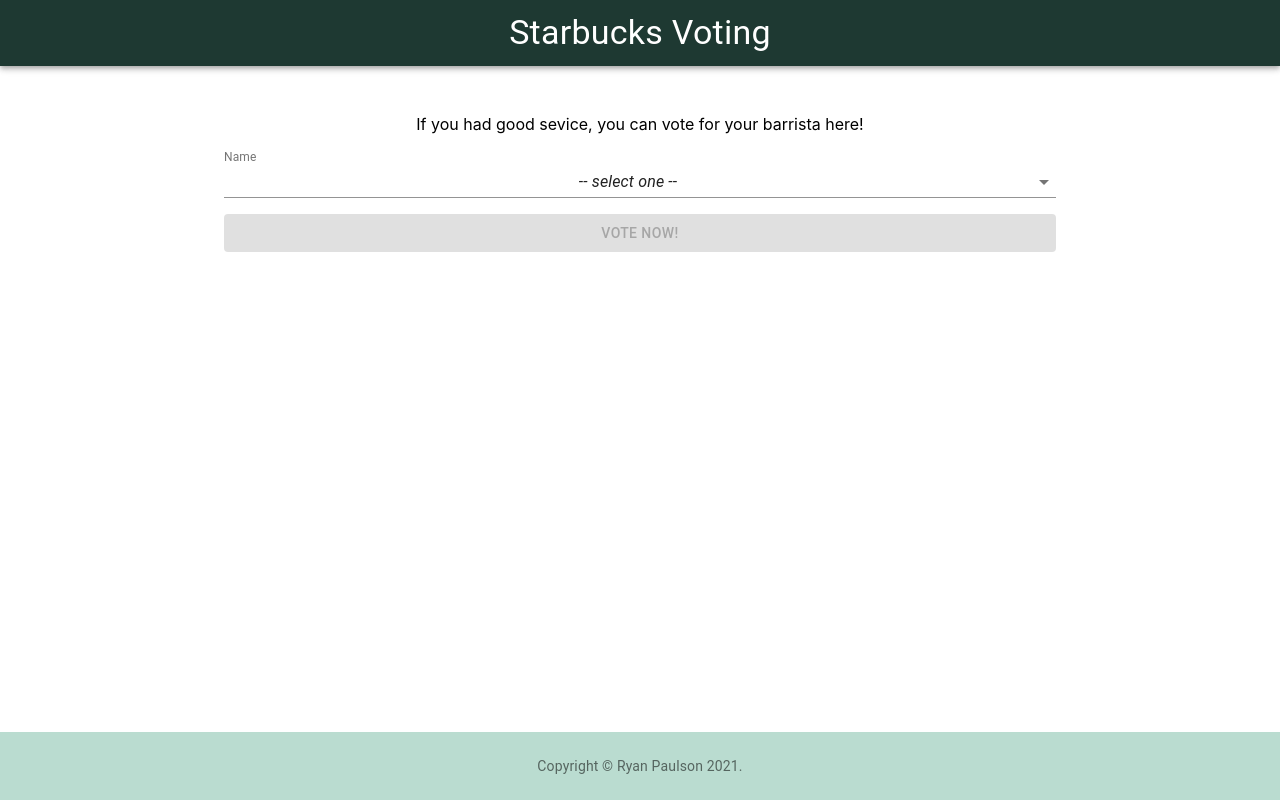
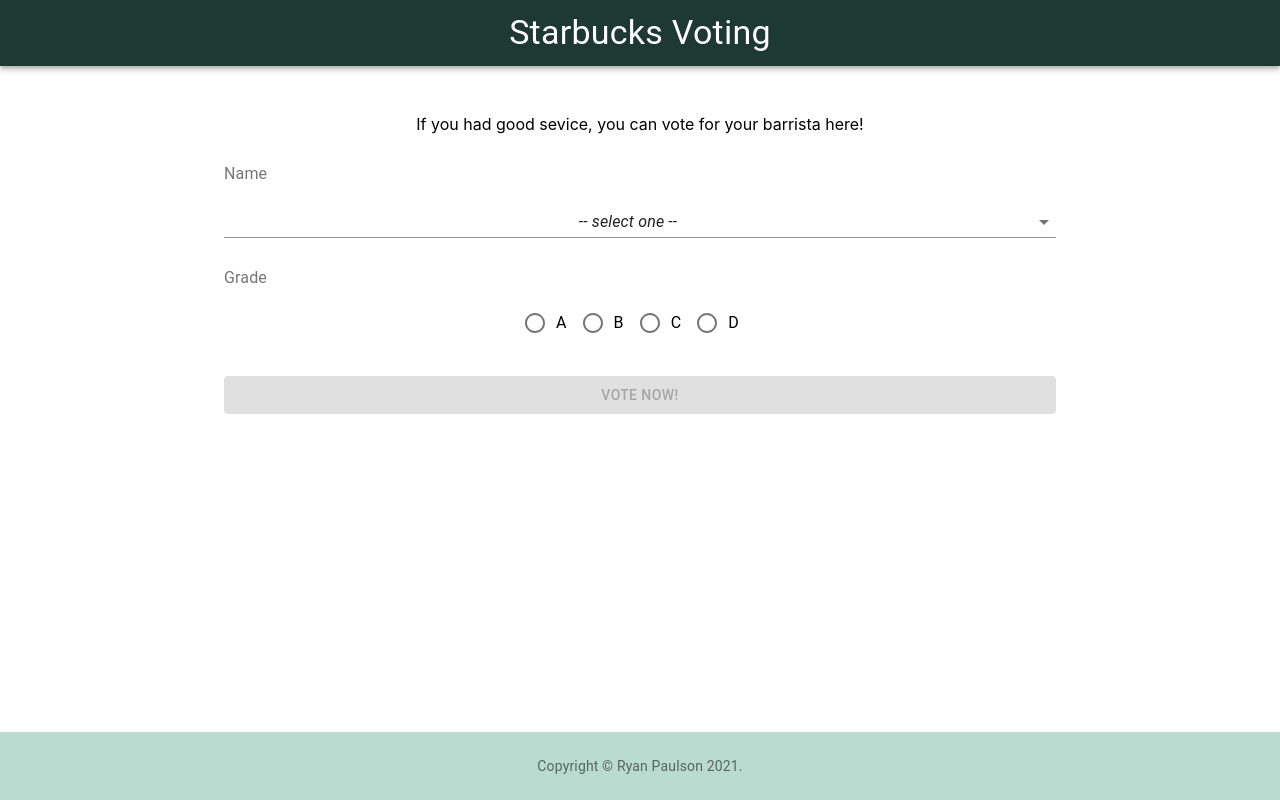
Before and after one commit to Etriz/HV-SB-voting, a React (Create React App) app: page / in a window 1280 px wide. Built offline with nearby package versions, Linux system fonts and the light colour scheme.

Commit message:
add ratings

```diff
--- a/src/components/Form.jsx
+++ b/src/components/Form.jsx
@@ -3,13 +3,18 @@
 
 import { makeStyles } from '@material-ui/core/styles';
 import Container from '@material-ui/core/Container';
+import FormLabel from '@material-ui/core/FormLabel';
 import FormControl from '@material-ui/core/FormControl';
-import InputLabel from '@material-ui/core/InputLabel';
+import FormControlLabel from '@material-ui/core/FormControlLabel';
+// import InputLabel from '@material-ui/core/InputLabel';
 import Select from '@material-ui/core/Select';
 import MenuItem from '@material-ui/core/MenuItem';
+import Radio from '@material-ui/core/Radio';
+import RadioGroup from '@material-ui/core/RadioGroup';
 import Button from '@material-ui/core/Button';
 
-const names = ['Aida', 'Azzy', 'Cara', 'Jackob', 'Rebecca', 'Ryan'];
+const names = ['Aida', 'Azzy', 'Cara', 'Jakob', 'Rebecca', 'Ryan'];
+const EMPTY_FORM = { name: '', rating: '' };
 
 const useStyles = makeStyles((theme) => ({
   root: {
@@ -19,15 +24,32 @@
     minWidth: '65vw',
   },
   selectEmpty: {
-    marginTop: theme.spacing(2),
+    margin: theme.spacing(2, 0),
   },
   selection: {
     '&:hover': {
       backgroundColor: '#badcd0',
     },
   },
+  radioLabel: {
+    textAlign: 'left',
+    margin: theme.spacing(2, 0, 1),
+  },
+  radioGroup: {
+    margin: theme.spacing(1, 'auto'),
+  },
+  checkedIcon: {
+    borderRadius: '50%',
+    backgroundColor: '#1E3932',
+    '&:before': {
+      display: 'block',
+      width: 24,
+      height: 24,
+      content: '""',
+    },
+  },
   button: {
-    marginTop: theme.spacing(2),
+    marginTop: theme.spacing(3),
     background: '#1E3932',
     color: 'white',
     border: '1px solid #1E3932',
@@ -45,14 +67,18 @@
   const classes = useStyles();
   const history = useHistory();
 
-  const [name, setName] = useState('');
-  const handleChange = (event) => {
-    setName(event.target.value);
-    console.log(name);
+  const [formState, setFormState] = useState(EMPTY_FORM);
+  const handleNameChange = (event) => {
+    setFormState({ ...formState, name: event.target.value });
+    console.log(formState.name);
+  };
+  const handleRatingChange = (event) => {
+    setFormState({ ...formState, rating: event.target.value });
+    console.log(formState.rating);
   };
   const handleVote = () => {
-    if (name !== '') {
-      setName('');
+    if (formState.name !== '' && formState.rating !== '') {
+      setFormState(EMPTY_FORM);
       history.push('/voted');
     }
   };
@@ -61,28 +87,62 @@
     <Container className={classes.root}>
       <p>If you had good sevice, you can vote for your barrista here!</p>
       <FormControl className={classes.formControl}>
-        <InputLabel shrink id="name-label">
+        {/* <InputLabel shrink id="name-label">
           Name
-        </InputLabel>
+        </InputLabel> */}
+        <FormLabel component="legend" className={classes.radioLabel}>
+          Name
+        </FormLabel>
         <Select
           labelId="name-label"
           id="names"
-          value={name}
-          onChange={handleChange}
+          value={formState.name}
+          onChange={handleNameChange}
           displayEmpty
           className={classes.selectEmpty}>
           <MenuItem value="">
             <em>-- select one --</em>
           </MenuItem>
           {names.map((name) => (
-            <MenuItem value={name.toLowerCase()} className={classes.selection}>
+            <MenuItem value={name.toLowerCase()} key={name} className={classes.selection}>
               {name}
             </MenuItem>
           ))}
         </Select>
+        <FormLabel component="legend" className={classes.radioLabel}>
+          Grade
+        </FormLabel>
+        <RadioGroup
+          aria-label="rating"
+          name="rating"
+          value={formState.rating}
+          onChange={handleRatingChange}
+          className={classes.radioGroup}
+          row>
+          <FormControlLabel
+            value="A"
+            control={<Radio checkedIcon={<span className={classes.checkedIcon} />} />}
+            label="A"
+          />
+          <FormControlLabel
+            value="B"
+            control={<Radio checkedIcon={<span className={classes.checkedIcon} />} />}
+            label="B"
+          />
+          <FormControlLabel
+            value="C"
+            control={<Radio checkedIcon={<span className={classes.checkedIcon} />} />}
+            label="C"
+          />
+          <FormControlLabel
+            value="D"
+            control={<Radio checkedIcon={<span className={classes.checkedIcon} />} />}
+            label="D"
+          />
+        </RadioGroup>
         <Button
           variant="contained"
-          disabled={name === '' ? true : false}
+          disabled={formState.name === '' || formState.rating === '' ? true : false}
           className={classes.button}
           onClick={handleVote}>
           Vote Now!
```
Also changed, not shown: public/manifest.json.
